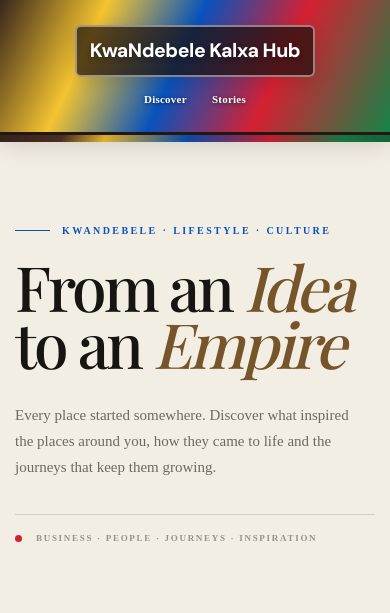
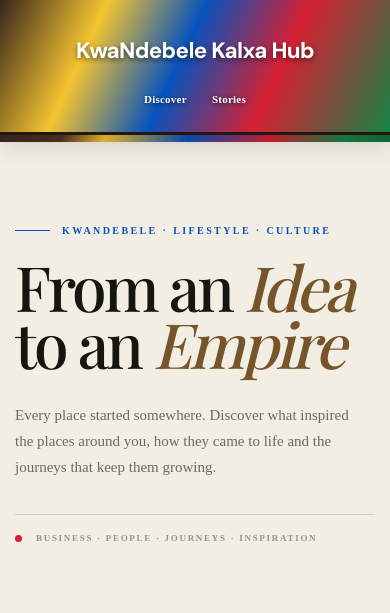
Before and after one commit to LasieHlongwane/kalxa-stories, a Flask app: page / in a window 390 px wide. Shown: the top 613 px of the page. Run offline with Flask 3, Linux system fonts and the light colour scheme; data comes from the database, SQL or seed files in the repository; data that the repository does not hold is empty; some web fonts are replaced.

Commit message:
Refactor header and brand styles for responsiveness
Updated styles for brand and header elements to enhance responsiveness and visual clarity. Adjusted dimensions, padding, and background properties for better alignment and appearance.

```diff
--- a/app/templates/base.html
+++ b/app/templates/base.html
@@ -234,6 +234,8 @@
 
             /* =================================================
                FIVE-COLOUR CULTURAL GRADIENT
+
+               UNCHANGED
             ================================================= */
 
             --ndebele-gradient:
@@ -348,6 +350,8 @@
            GLOBAL CULTURAL HEADER
 
            Dark Brown → Yellow → Blue → Red → Green
+
+           BACKGROUND COLOURS UNCHANGED
         ====================================================== */
 
         .site-header {
@@ -377,8 +381,7 @@
         /* =====================================================
            HEADER INNER
 
-           Brand centered horizontally.
-           Navigation positioned on the right.
+           CENTERED BRAND
         ====================================================== */
 
         .header-inner {
@@ -391,7 +394,7 @@
                     var(--kalxa-max-width)
                 );
 
-            min-height: 120px;
+            min-height: 130px;
 
             margin:
                 0 auto;
@@ -409,6 +412,8 @@
 
         /* =====================================================
            BRAND WRAPPER
+
+           CENTERED · TRANSPARENT
         ====================================================== */
 
         .brand {
@@ -428,6 +433,8 @@
             flex-shrink: 1;
 
             margin: 0 auto;
+
+            background: transparent;
 
         }
 
@@ -435,7 +442,13 @@
         /* =====================================================
            KWANDEBELE KALXA HUB BRAND NAME
 
-           EXTRA BOLD · LARGE · CENTERED
+           UPDATED:
+           - FULLY TRANSPARENT BACKGROUND
+           - NO BORDER
+           - NO BOX SHADOW
+           - EXTRA LARGE
+           - EXTRA BOLD
+           - RESPONSIVE
         ====================================================== */
 
         .brand-name {
@@ -446,20 +459,18 @@
 
             justify-content: center;
 
-            min-height: 70px;
+            min-height: 75px;
 
             padding:
-                14px 28px;
-
-            background:
-                rgba(30, 17, 13, .72);
-
-            border:
-                2px solid
-                rgba(255, 255, 255, .45);
-
-            border-radius:
-                6px;
+                8px 4px;
+
+            background: transparent;
+
+            border: none;
+
+            border-radius: 0;
+
+            box-shadow: none;
 
             color:
                 #ffffff;
@@ -469,17 +480,17 @@
 
             font-size:
                 clamp(
-                    28px,
-                    3.2vw,
-                    42px
+                    34px,
+                    3.8vw,
+                    56px
                 );
 
             font-weight: 800;
 
-            line-height: 1.15;
+            line-height: 1.08;
 
             letter-spacing:
-                -1.2px;
+                -1.5px;
 
             text-align: center;
 
@@ -487,26 +498,25 @@
 
             text-shadow:
                 0 2px 5px
-                rgba(0, 0, 0, .35);
-
-            box-shadow:
-                0 5px 18px
-                rgba(20, 10, 6, .12);
+                rgba(0, 0, 0, .55);
 
             transition:
-                background .2s ease,
-                border-color .2s ease;
-
-        }
-
+                opacity .2s ease;
+
+        }
+
+
+        /* HOVER KEEPS BACKGROUND TRANSPARENT */
 
         .brand:hover .brand-name {
 
-            background:
-                rgba(30, 17, 13, .86);
-
-            border-color:
-                rgba(255, 255, 255, .75);
+            background: transparent;
+
+            border: none;
+
+            box-shadow: none;
+
+            opacity: .94;
 
         }
 
@@ -1407,18 +1417,16 @@
 
         /* =====================================================
            TABLET RESPONSIVE
+
+           Navigation moves beneath the larger title
+           to prevent overlapping.
         ====================================================== */
 
-        @media (max-width: 1200px) {
-
-            /*
-               Put navigation below the brand before
-               the larger title can overlap it.
-            */
+        @media (max-width: 1450px) {
 
             .header-inner {
 
-                min-height: 140px;
+                min-height: 145px;
 
                 padding:
                     15px 0;
@@ -1441,19 +1449,24 @@
 
             .brand-name {
 
-                font-size: 34px;
-
-                min-height: 60px;
+                font-size:
+                    clamp(
+                        34px,
+                        4vw,
+                        52px
+                    );
+
+                min-height: 65px;
 
                 padding:
-                    12px 22px;
+                    8px 4px;
 
             }
 
 
             .brand-section {
 
-                font-size: 23px;
+                font-size: 25px;
 
             }
 
@@ -1492,7 +1505,7 @@
 
             .header-inner {
 
-                min-height: 132px;
+                min-height: 135px;
 
                 gap: 10px;
 
@@ -1501,17 +1514,22 @@
 
             .brand-name {
 
-                font-size: 28px;
+                font-size:
+                    clamp(
+                        30px,
+                        4.5vw,
+                        40px
+                    );
 
                 padding:
-                    11px 19px;
+                    8px 3px;
 
             }
 
 
             .brand-section {
 
-                font-size: 21px;
+                font-size: 22px;
 
             }
 
@@ -1544,8 +1562,7 @@
             }
 
 
-            /* Five cultural colours remain visible
-               on mobile screens. */
+            /* Five cultural colours remain unchanged */
 
             .site-header {
 
@@ -1600,26 +1617,41 @@
 
             .brand-name {
 
+                min-width: 0;
+
                 min-height: 52px;
 
+                max-width:
+                    calc(100% - 75px);
+
                 padding:
-                    10px 13px;
+                    6px 0;
+
+                background: transparent;
+
+                border: none;
+
+                box-shadow: none;
 
                 font-size:
                     clamp(
-                        18px,
-                        5vw,
-                        25px
+                        22px,
+                        5.7vw,
+                        34px
                     );
 
                 font-weight: 800;
 
-                line-height: 1.2;
+                line-height: 1.1;
 
                 letter-spacing:
-                    -.45px;
+                    -.6px;
 
                 white-space: normal;
+
+                overflow-wrap: normal;
+
+                text-align: center;
 
             }
 
@@ -1734,18 +1766,30 @@
 
             .brand-name {
 
-                max-width: 250px;
+                max-width:
+                    calc(100% - 60px);
 
                 white-space: normal;
 
                 text-align: center;
 
-                font-size: 19px;
+                font-size:
+                    clamp(
+                        20px,
+                        6vw,
+                        25px
+                    );
 
                 font-weight: 800;
 
                 padding:
-                    10px 12px;
+                    6px 0;
+
+                background: transparent;
+
+                border: none;
+
+                box-shadow: none;
 
             }
 
@@ -1829,7 +1873,7 @@
     <div class="header-inner">
 
         <!-- ===============================================
-             CENTERED BRAND
+             CENTERED TRANSPARENT BRAND
         =============================================== -->
 
         <a
```
